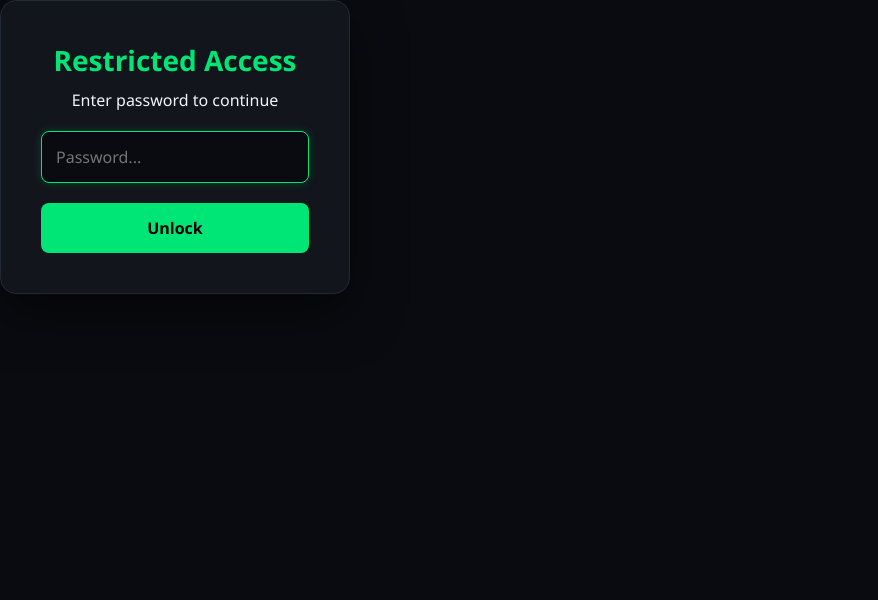
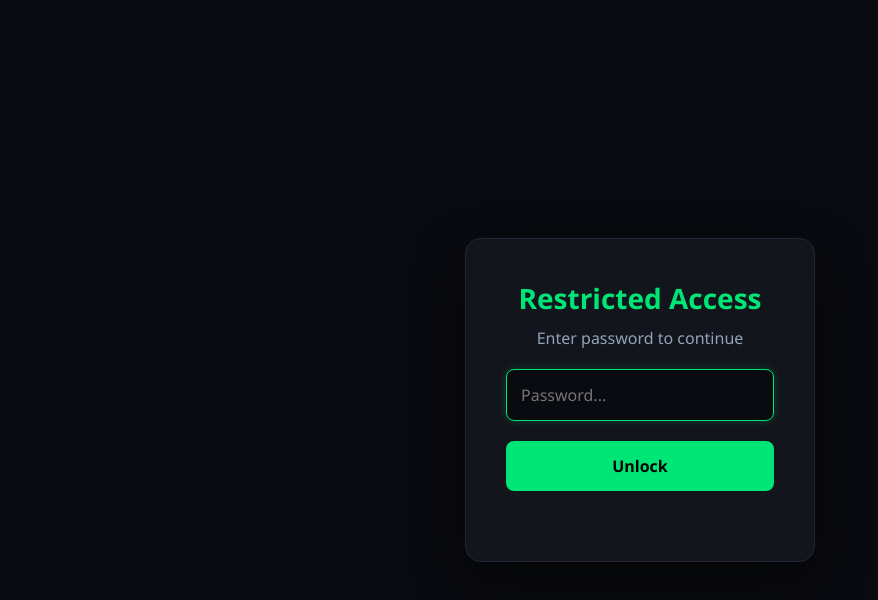
Before and after one commit to Kuuzzi/Kayzer, a plain HTML site: page login.html in a window 1280 px wide. Shown: the whole page, without its empty margins (0-878 px from the left). Drawn offline with Linux system fonts and the light colour scheme.

Commit message:
Add styles for login page layout and elements

```diff
--- a/style.css
+++ b/style.css
@@ -13,12 +13,16 @@
 * { box-sizing: border-box; margin: 0; padding: 0; font-family: 'Segoe UI', system-ui, sans-serif; }
 body { background: var(--bg); color: var(--text); display: flex; height: 100vh; overflow: hidden; }
 
-.overlay { position: fixed; inset: 0; background: rgba(10, 11, 16, 0.95); backdrop-filter: blur(10px); display: flex; justify-content: center; align-items: center; z-index: 999; }
+/* --- login page --- */
+.login-body { display: flex; justify-content: center; align-items: center; }
+.login-wrap { width: 100%; display: flex; justify-content: center; align-items: center; padding: 20px; }
 .login-box { background: var(--panel); border: 1px solid var(--border); box-shadow: 0 20px 50px rgba(0,0,0,0.5); padding: 40px; border-radius: 16px; text-align: center; width: 100%; max-width: 350px; }
 .login-box h2 { margin-bottom: 10px; color: var(--accent); }
+.login-sub { color: var(--text-muted); }
 .login-box input { width: 100%; padding: 14px; background: var(--bg); border: 1px solid var(--border); color: white; margin: 20px 0; border-radius: 8px; font-size: 16px; outline: none; transition: 0.3s; }
 .login-box input:focus { border-color: var(--accent); box-shadow: 0 0 10px var(--accent-glow); }
 .login-box button { width: 100%; background: var(--accent); color: #000; border: none; padding: 14px; border-radius: 8px; font-weight: 800; font-size: 16px; cursor: pointer; transition: 0.3s; }
+#error-msg { color: var(--danger); margin-top: 10px; font-weight: bold; min-height: 20px; }
 
 #main-app { display: flex; width: 100%; height: 100%; }
 .sidebar { width: 260px; background: var(--panel); border-right: 1px solid var(--border); display: flex; flex-direction: column; padding: 25px 20px; transition: all 0.3s ease; flex-shrink: 0; }
```
